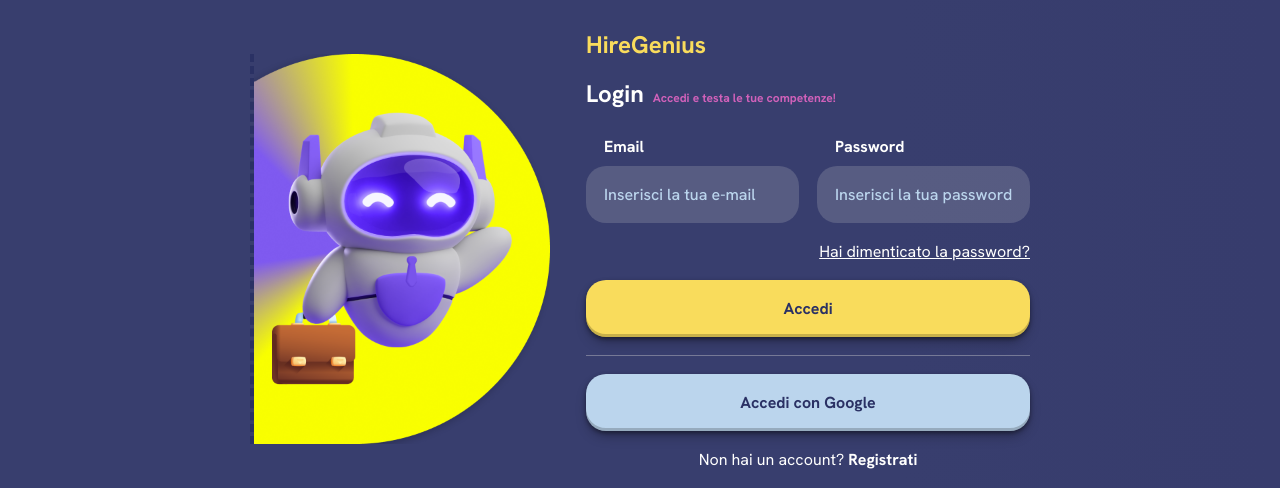
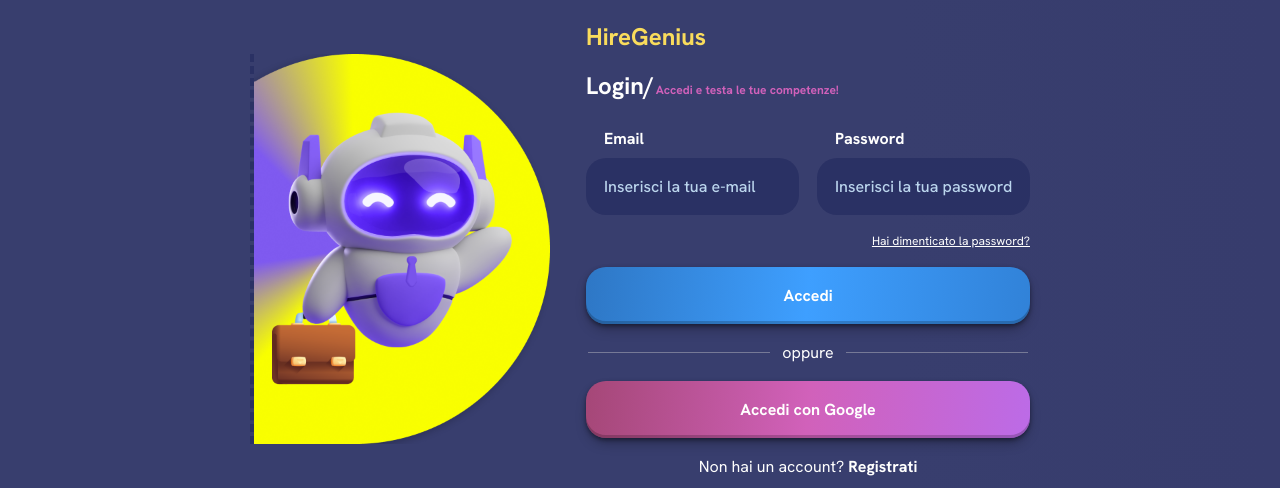
Before and after one commit to GiovanniRaniolo/hire-genius-beta, a Next.js app: page /login in a window 1280 px wide. Shown: the part 151-639 px from the top of the page. Built offline with nearby package versions, Linux system fonts and the light colour scheme; no server answers.

Commit message:
style: button and inputs colors

```diff
--- a/src/components/Molecules/Hero/Hero.module.scss
+++ b/src/components/Molecules/Hero/Hero.module.scss
@@ -12,7 +12,7 @@
     @include flex-column(0);
     justify-content: center;
 
-		@media (min-width: 1025px) {
+    @media (min-width: 767px) {
       margin: 0 auto;
       max-width: 1300px;
       flex-direction: row;
@@ -26,7 +26,7 @@
       order: 1;
       padding: var(--page-padding);
       @include flex-column(var(--gap-md));
-			align-items: start;
+      align-items: flex-start;
 
       @media (min-width: 1025px) {
         order: 0;
--- a/src/components/Organism/Form.module.scss
+++ b/src/components/Organism/Form.module.scss
@@ -1,7 +1,5 @@
 .form {
   @include form;
-  padding-bottom: var(--gap-md);
-  border-bottom: 1px solid var(--lightGrey);
 
   .inputs {
     @include flex-column(var(--gap-md));
@@ -19,6 +17,7 @@
   .forgotPassword {
     color: var(--white);
     font-weight: var(--fw-regular);
+    font-size: var(--fs-sm);
     text-align: right;
     cursor: pointer;
     text-decoration: underline;
@@ -41,4 +40,28 @@
     border-radius: var(--border-radius);
     font-size: var(--fs-sm);
   }
+
+  .divider {
+    display: flex;
+    align-items: center;
+    justify-content: center;
+    width: 100%;
+    position: relative;
+    margin-top: 0px;
+    margin-bottom: 0px;
+
+    &::before,
+    &::after {
+      content: "";
+      flex: 1;
+      border-bottom: 1px solid var(--lightGrey);
+      margin: 0 2px; // Distanza tra la linea e il testo
+    }
+
+    span {
+      background-color: var(--primary); // Colore di sfondo uguale al form
+      padding: 0 10px; // Distanza tra il testo e la linea
+      color: var(--white); // Colore del testo
+    }
+  }
 }
--- a/src/components/Organism/LoginForm/LoginForm.tsx
+++ b/src/components/Organism/LoginForm/LoginForm.tsx
@@ -62,6 +62,9 @@
       </p>
 
       <CtaButton label="Accedi" className="ctaA" type="submit" />
+      <div className={style.divider}>
+        <span>oppure</span>
+      </div>
     </form>
   );
 };
--- a/src/pages/login/index.tsx
+++ b/src/pages/login/index.tsx
@@ -50,7 +50,7 @@
             <div className={style.header}>
               <h1>HireGenius</h1>
               <h2>
-                Login
+                Login/
                 <span>Accedi e testa le tue competenze!</span>
               </h2>
             </div>
--- a/src/pages/login/login.module.scss
+++ b/src/pages/login/login.module.scss
@@ -59,7 +59,7 @@
           font-weight: var(--fw-bold);
 
           span {
-            margin-left: 9px;
+            margin-left: 2px;
             font-size: var(--fs-sm);
             color: var(--tertiary);
           }
--- a/src/styles/default/_mixins.scss
+++ b/src/styles/default/_mixins.scss
@@ -89,8 +89,9 @@
   &.input,
   &.textarea,
   &.label {
-    background: var(--elements-bg);
-    color: var(--light);
+    padding: var(--elements-padding);
+    background: var(--dark);
+    color: var(--white);
     &::placeholder {
       color: var(--light);
     }
@@ -100,7 +101,7 @@
 @mixin button {
   font-size: var(--fs-md);
   font-weight: var(--fw-bold);
-  color: var(--light);
+  color: var(--white);
   border-radius: var(--border-radius);
   @include effect-shadow;
 
@@ -112,7 +113,7 @@
   }
 
   &.actionButton {
-    background: var(--elements-bg);
+    background: var(--tertiary-gradient);
     transition: box-shadow 0.1s ease;
 
     &.round {
@@ -134,18 +135,20 @@
     }
 
     &.ctaA:not(:disabled) {
-      background: var(--accent);
-      color: var(--dark);
+      background: var(--secondary-gradient);
+      color: var(--white);
     }
 
     &.ctaB:not(:disabled) {
-      background: var(--light);
-      color: var(--dark);
+      background: var(--tertiary-gradient);
+      color: var(--white);
     }
 
     &.ctaC:not(:disabled) {
-      background: var(--dark);
-      color: var(--light);
+      background: var(--accent);
+      color: var(--dark);
+      font-weight: var(--fw-bold);
+      // padding: 9px;
     }
 
     &:active:not(:disabled),
--- a/src/styles/globals.scss
+++ b/src/styles/globals.scss
@@ -28,7 +28,7 @@
   --secondary: #3e9fff; //badge e risultati
   --tertiary: #d161ba; //badge e risultati
   --fill: #444b88; //div fill
-  --error: #d7263d; //error
+  --error: #c01e61; //error
 
   // COLORI NEUTRI
   --white: #fffffe; //titoli (sfondo popup?)
```
Also changed, not shown: src/components/Molecules/QuizCard/QuizCard.module.scss (+6 -4 lines). Lines whose indentation alone changed are shown as unchanged.
